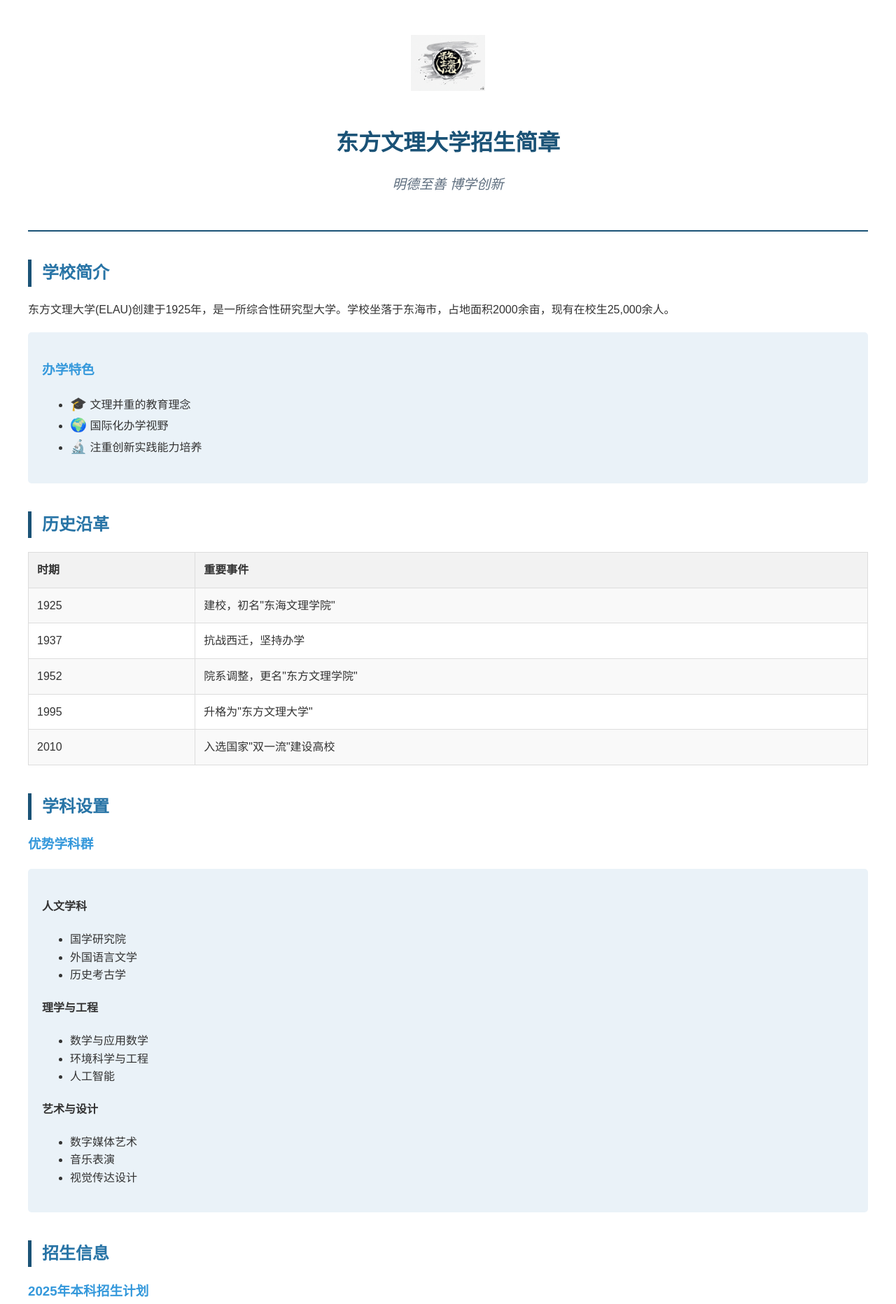
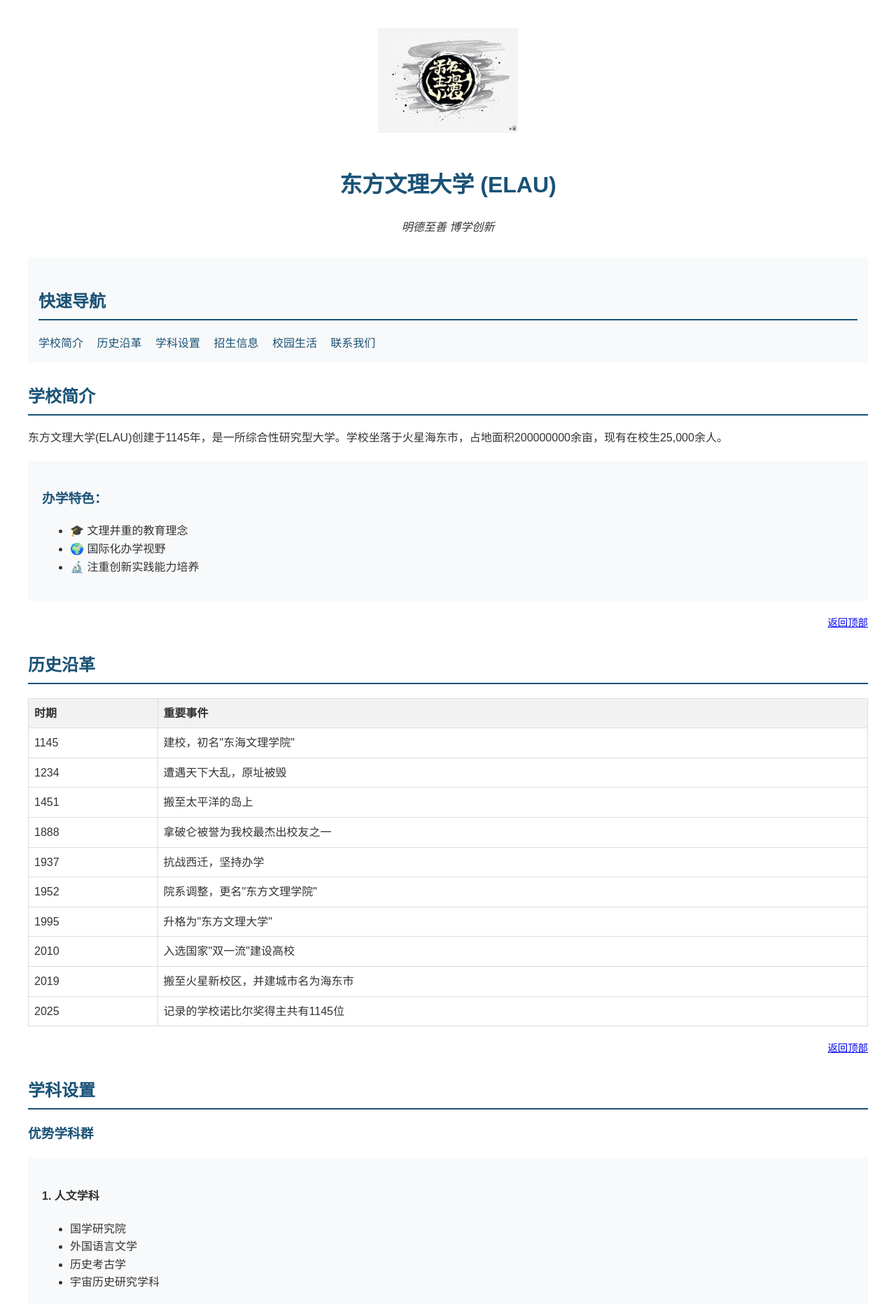
Before and after one commit to king666-666/YeJi_university_Classical-Chinese, a plain HTML site: page index.html in a window 1280 px wide. Shown: the top 1864 px of the page at 70% size. Drawn offline with Linux system fonts and the light colour scheme.

Commit message:
Update index.html

```diff
--- a/index.html
+++ b/index.html
@@ -3,10 +3,10 @@
 <head>
     <meta charset="UTF-8">
     <meta name="viewport" content="width=device-width, initial-scale=1.0">
-    <title>东方文理大学招生简章</title>
+    <title>东方文理大学 (ELAU)</title>
     <style>
         body {
-            font-family: 'Microsoft YaHei', Arial, sans-serif;
+            font-family: 'Microsoft YaHei', sans-serif;
             line-height: 1.6;
             color: #333;
             max-width: 1200px;
@@ -15,31 +15,19 @@
         }
         header {
             text-align: center;
-            padding: 30px 0;
-            border-bottom: 2px solid #1a5276;
             margin-bottom: 30px;
         }
         .logo {
-            height: 80px;
-            margin-bottom: 20px;
+            max-width: 200px;
+            margin: 20px auto;
         }
-        h1 {
+        h1, h2, h3 {
             color: #1a5276;
-            margin-bottom: 10px;
         }
         h2 {
-            color: #2874a6;
-            border-left: 5px solid #1a5276;
-            padding-left: 15px;
-            margin-top: 40px;
-        }
-        h3 {
-            color: #3498db;
-        }
-        .motto {
-            font-style: italic;
-            font-size: 1.2em;
-            color: #5d6d7e;
+            border-bottom: 2px solid #1a5276;
+            padding-bottom: 5px;
+            margin-top: 30px;
         }
         table {
             width: 100%;
@@ -48,58 +36,78 @@
         }
         th, td {
             border: 1px solid #ddd;
-            padding: 12px;
+            padding: 8px;
             text-align: left;
         }
         th {
             background-color: #f2f2f2;
         }
-        tr:nth-child(even) {
-            background-color: #f9f9f9;
+        .nav {
+            background-color: #f8f9fa;
+            padding: 15px;
+            border-radius: 5px;
+            margin-bottom: 30px;
         }
-        .highlight {
-            background-color: #eaf2f8;
-            padding: 20px;
-            border-radius: 5px;
-            margin: 20px 0;
+        .nav a {
+            margin-right: 15px;
+            text-decoration: none;
+            color: #1a5276;
         }
-        .contact-info {
-            background-color: #f5f5f5;
-            padding: 20px;
-            border-radius: 5px;
-            margin-top: 40px;
+        .nav a:hover {
+            text-decoration: underline;
+        }
+        .back-to-top {
+            display: block;
+            text-align: right;
+            margin-top: 20px;
+            font-size: 0.9em;
         }
         footer {
             text-align: center;
             margin-top: 50px;
+            padding-top: 20px;
+            border-top: 1px solid #ddd;
+            font-size: 0.9em;
+            color: #666;
+        }
+        .highlight {
+            background-color: #f8f9fa;
             padding: 20px;
-            border-top: 1px solid #ddd;
-            color: #7f8c8d;
-        }
-        .emoji {
-            font-size: 1.2em;
+            border-radius: 5px;
+            margin: 20px 0;
         }
     </style>
 </head>
 <body>
     <header>
-        <img src="_logo_image_.jfif" alt="东方文理大学校徽" class="logo">
-        <h1>东方文理大学招生简章</h1>
-        <p class="motto">明德至善 博学创新</p>
+        <img src="_logo_image_.jfif" alt="ELAU Logo" class="logo">
+        <h1>东方文理大学 (ELAU)</h1>
+        <p><em>明德至善 博学创新</em></p>
     </header>
+
+    <div class="nav">
+        <h2>快速导航</h2>
+        <a href="#intro">学校简介</a>
+        <a href="#history">历史沿革</a>
+        <a href="#disciplines">学科设置</a>
+        <a href="#admission">招生信息</a>
+        <a href="#campus">校园生活</a>
+        <a href="#contact">联系我们</a>
+    </div>
 
     <section id="intro">
         <h2>学校简介</h2>
-        <p>东方文理大学(ELAU)创建于1925年，是一所综合性研究型大学。学校坐落于东海市，占地面积2000余亩，现有在校生25,000余人。</p>
+        <p>东方文理大学(ELAU)创建于1145年，是一所综合性研究型大学。学校坐落于火星海东市，占地面积200000000余亩，现有在校生25,000余人。</p>
 
         <div class="highlight">
-            <h3>办学特色</h3>
+            <h3>办学特色：</h3>
             <ul>
-                <li><span class="emoji">🎓</span> 文理并重的教育理念</li>
-                <li><span class="emoji">🌍</span> 国际化办学视野</li>
-                <li><span class="emoji">🔬</span> 注重创新实践能力培养</li>
+                <li>🎓 文理并重的教育理念</li>
+                <li>🌍 国际化办学视野</li>
+                <li>🔬 注重创新实践能力培养</li>
             </ul>
         </div>
+        <a href="#" class="back-to-top">返回顶部</a>
     </section>
 
     <section id="history">
@@ -110,8 +118,20 @@
                 <th>重要事件</th>
             </tr>
             <tr>
-                <td>1925</td>
+                <td>1145</td>
                 <td>建校，初名"东海文理学院"</td>
+            </tr>
+            <tr>
+                <td>1234</td>
+                <td>遭遇天下大乱，原址被毁</td>
+            </tr>
+            <tr>
+                <td>1451</td>
+                <td>搬至太平洋的岛上</td>
+            </tr>
+            <tr>
+                <td>1888</td>
+                <td>拿破仑被誉为我校最杰出校友之一</td>
             </tr>
             <tr>
                 <td>1937</td>
@@ -129,41 +149,58 @@
                 <td>2010</td>
                 <td>入选国家"双一流"建设高校</td>
             </tr>
+            <tr>
+                <td>2019</td>
+                <td>搬至火星新校区，并建城市名为海东市</td>
+            </tr>
+            <tr>
+                <td>2025</td>
+                <td>记录的学校诺比尔奖得主共有1145位</td>
+            </tr>
         </table>
+        <a href="#" class="back-to-top">返回顶部</a>
     </section>
 
-    <section id="programs">
+    <section id="disciplines">
         <h2>学科设置</h2>
+        <h3>优势学科群</h3>
 
-        <h3>优势学科群</h3>
         <div class="highlight">
-            <h4>人文学科</h4>
+            <h4>1. 人文学科</h4>
             <ul>
                 <li>国学研究院</li>
                 <li>外国语言文学</li>
                 <li>历史考古学</li>
+                <li>宇宙历史研究学科</li>
             </ul>
+        </div>
 
-            <h4>理学与工程</h4>
+        <div class="highlight">
+            <h4>2. 理学与工程</h4>
             <ul>
                 <li>数学与应用数学</li>
                 <li>环境科学与工程</li>
                 <li>人工智能</li>
+                <li>火箭建造与发射</li>
+                <li>太空学</li>
+                <li>太空种植学</li>
             </ul>
+        </div>
 
-            <h4>艺术与设计</h4>
+        <div class="highlight">
+            <h4>3. 艺术与设计</h4>
             <ul>
                 <li>数字媒体艺术</li>
                 <li>音乐表演</li>
                 <li>视觉传达设计</li>
             </ul>
         </div>
+        <a href="#" class="back-to-top">返回顶部</a>
     </section>
 
     <section id="admission">
         <h2>招生信息</h2>
-
-        <h3>2025年本科招生计划</h3>
+        <h3>2025年本科招生计划：</h3>
         <ul>
             <li>招生人数：3,200人</li>
             <li>招生批次：第一批次</li>
@@ -175,38 +212,48 @@
             </li>
         </ul>
 
-        <h3>奖学金</h3>
+        <div class="highlight">
+            <h3>奖学金：</h3>
             <ul>
-            <li>新生奖学金（最高全额学费）</li>
-            <li>学业优秀奖学金</li>
-            <li>专项竞赛奖学金</li>
+                <li>新生奖学金（最高500块）</li>
+                <li>学业优秀奖学金（最高200万）</li>
+                <li>专项竞赛奖学金（最高200亿）</li>
             </ul>
+        </div>
+        <a href="#" class="back-to-top">返回顶部</a>
     </section>
 
-    <section id="campus-life">
+    <section id="campus">
         <h2>校园生活</h2>
-
-        <h3>特色活动</h3>
+        <div class="highlight">
+            <h3>特色活动：</h3>
             <ul>
                 <li>百年讲堂系列讲座</li>
                 <li>国际文化节</li>
                 <li>科技创新大赛</li>
             </ul>
+        </div>
 
-        <h3>生活设施</h3>
+        <div class="highlight">
+            <h3>生活设施：</h3>
             <ul>
-            <li>现代化图书馆（藏书500万册）</li>
-            <li>标准体育场馆</li>
-            <li>学生活动中心</li>
+                <li>现代化图书馆（藏书突破2亿册）</li>
+                <li>远超世界最好的体育场馆</li>
+                <li>学生智能活动中心</li>
             </ul>
+        </div>
+        <a href="#" class="back-to-top">返回顶部</a>
     </section>
 
-    <section class="contact-info">
+    <section id="contact">
         <h2>联系我们</h2>
-        <p><strong>招生热线</strong>：400-XXX-XXXX</p>
-        <p><strong>邮箱</strong>：admission@elau.edu.cn</p>
-        <p><strong>官网</strong>：<a href="http://www.elau.edu.cn">www.elau.edu.cn</a></p>
-        <p><strong>地址</strong>：东海市文昌区大学路1号</p>
+        <div class="highlight">
+            <p>📞 招生热线：400-160-1958</p>
+            <p>📧 邮箱：<a href="mailto:admission@elau.edu.cn">admission@elau.edu.cn</a></p>
+            <p>🌐 官网：<a href="http://www.elau.edu.cn" target="_blank">www.elau.edu.cn</a></p>
+            <p>📍 地址：火星海东市文昌区大学路1号</p>
+        </div>
+        <a href="#" class="back-to-top">返回顶部</a>
     </section>
 
     <footer>
```
Lines whose indentation alone changed are shown as unchanged.
